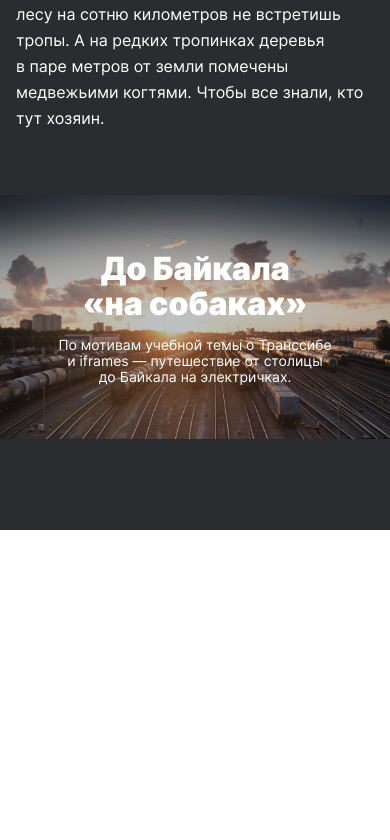
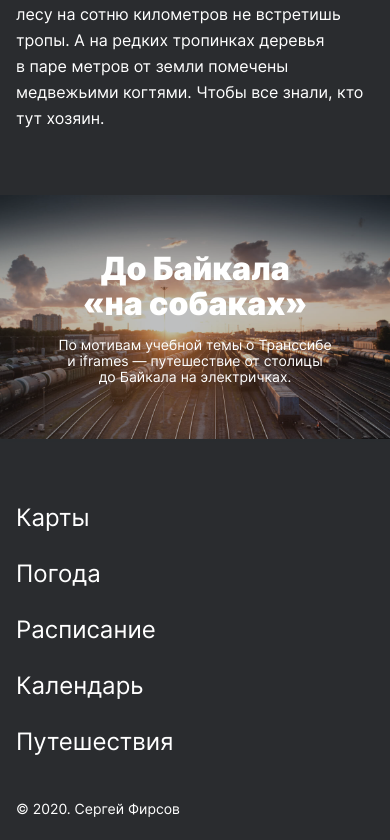
Before and after one commit to Sergey-Firsov/russian-travel, a plain HTML site: page index.html in a window 390 px wide. Shown: the part 9049-9889 px from the top of the page. Before the commit the page ends 9579 px from the top, so only its background shows below. Drawn offline with Linux system fonts and the light colour scheme.

Commit message:
Проектная работа №3: russian-travel

```diff
--- a/blocks/footer/__copyright/footer__copyright.css
+++ b/blocks/footer/__copyright/footer__copyright.css
@@ -0,0 +1,10 @@
+.footer__copyright {
+  font-size: 14px;
+  line-height: 1.143;
+}
+
+@media screen and (max-width: 690px) {
+  .footer__copyright {
+    line-height: 1;
+  }
+}
--- a/blocks/footer/__link/footer__link.css
+++ b/blocks/footer/__link/footer__link.css
@@ -0,0 +1,20 @@
+.footer__link {
+  color: #fff;
+  text-decoration: none;
+  margin: 0 18px 0 0;
+}
+
+.footer__link:last-child {
+  margin-right: 0;
+}
+
+@media screen and (max-width: 690px) {
+  .footer__link {
+    margin: 0 0 32px 0;
+  }
+}
+
+.footer__link:last-child {
+  margin-bottom: 0;
+  }
+}
--- /dev/null
+++ b/blocks/footer/__links/footer__links.css
@@ -0,0 +1,14 @@
+.footer__links {
+  display: flex;
+  font-size: 16px;
+  line-height: 1.125;
+}
+
+@media screen and (max-width: 690px) {
+  .footer__links {
+    flex-direction: column;
+    font-size: 24px;
+    line-height: 1;
+    margin-bottom: 48px;
+  }
+}
--- a/blocks/footer/footer.css
+++ b/blocks/footer/footer.css
@@ -0,0 +1,27 @@
+@import url('__links/footer__links.css');
+@import url('__link/footer__link.css');
+@import url('__copyright/footer__copyright.css');
+
+.footer {
+  color: #fff;
+  width: 100%;
+  display: flex;
+  justify-content: space-between;
+  box-sizing: border-box;
+  padding: 0 48px;
+}
+
+@media screen and (max-width: 896px) {
+  .footer {
+    padding-left: 24px;
+    padding-right: 24px;
+  }
+}
+
+@media screen and (max-width: 690px) {
+  .footer {
+    flex-direction: column;
+    padding-left: 16px;
+    padding-right: 0;
+  }
+}
--- a/blocks/list/list.css
+++ /dev/null
@@ -1,5 +0,0 @@
-.list {
-  list-style: none;
-  padding: 0;
-  margin: 0;
-}
--- a/index.css
+++ b/index.css
@@ -9,5 +9,4 @@
 @import url('blocks/places/places.css');
 @import url('blocks/place/place.css');
 @import url('blocks/cover/cover.css');
-@import url('blocks/list/list.css');
 @import url('blocks/footer/footer.css');
--- a/index.html
+++ b/index.html
@@ -121,7 +121,14 @@
       </section>
     </main>
     <footer class="footer">
-
+      <nav class="footer__links">
+        <a class="footer__link decoration-link" href="https://yandex.ru/maps" target="_blank">Карты</a>
+        <a class="footer__link decoration-link" href="https://yandex.ru/pogoda" target="_blank">Погода</a>
+        <a class="footer__link decoration-link" href="https://rasp.yandex.ru" target="_blank">Расписание</a>
+        <a class="footer__link decoration-link" href="https://calendar.yandex.ru" target="_blank">Календарь</a>
+        <a class="footer__link decoration-link" href="https://travel.yandex.ru" target="_blank">Путешествия</a>
+      </nav>
+      <span class="footer__copyright">&copy; 2020. Сергей Фирсов</span>
     </footer>
   </div>
 </body>
```
Also changed, not shown: 1 other file.
